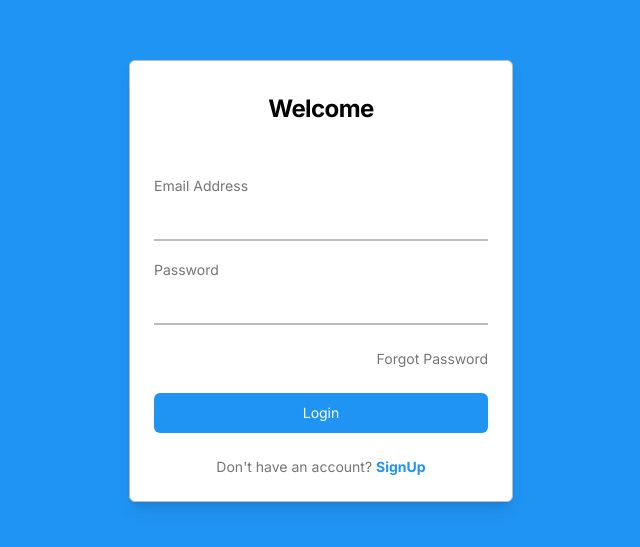
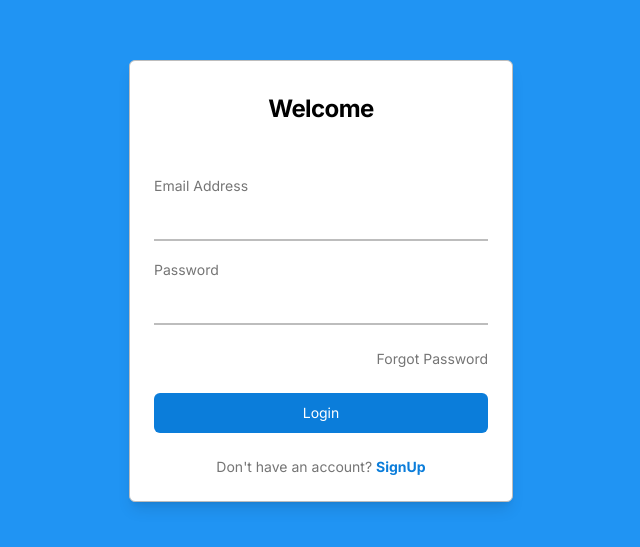
Before and after one commit to SadiqNaizam/mlo-a774-3939, a React (Vite) app: page / in a window 1280 px wide. Shown: the part 119-666 px from the top of the page, without its empty margins (319-959 px from the left). Built offline with nearby package versions, Linux system fonts and the light colour scheme.

Commit message:
Updated code files: index.css

```diff
--- a/src/index.css
+++ b/src/index.css
@@ -15,7 +15,7 @@
     --popover: 0 0% 100%;
     --popover-foreground: 0 0% 0%;
 
-    --primary: 207 90% 54%;
+    --primary: 207 90% 45%;
     --primary-foreground: 0 0% 100%;
 
     --secondary: 210 40% 96.1%;
@@ -24,7 +24,7 @@
     --muted: 210 40% 96.1%;
     --muted-foreground: 0 0% 46%;
 
-    --accent: 207 90% 54%;
+    --accent: 207 90% 45%;
     --accent-foreground: 0 0% 100%;
 
     --destructive: 0 84.2% 60.2%;
@@ -32,13 +32,11 @@
 
     --border: 0 0% 74%;
     --input: 0 0% 74%;
-    --ring: 207 90% 54%;
+    --ring: 207 90% 45%;
 
     --radius: 0.375rem;
   }
-}
 
-@layer base {
   * {
     @apply border-border;
   }
```
